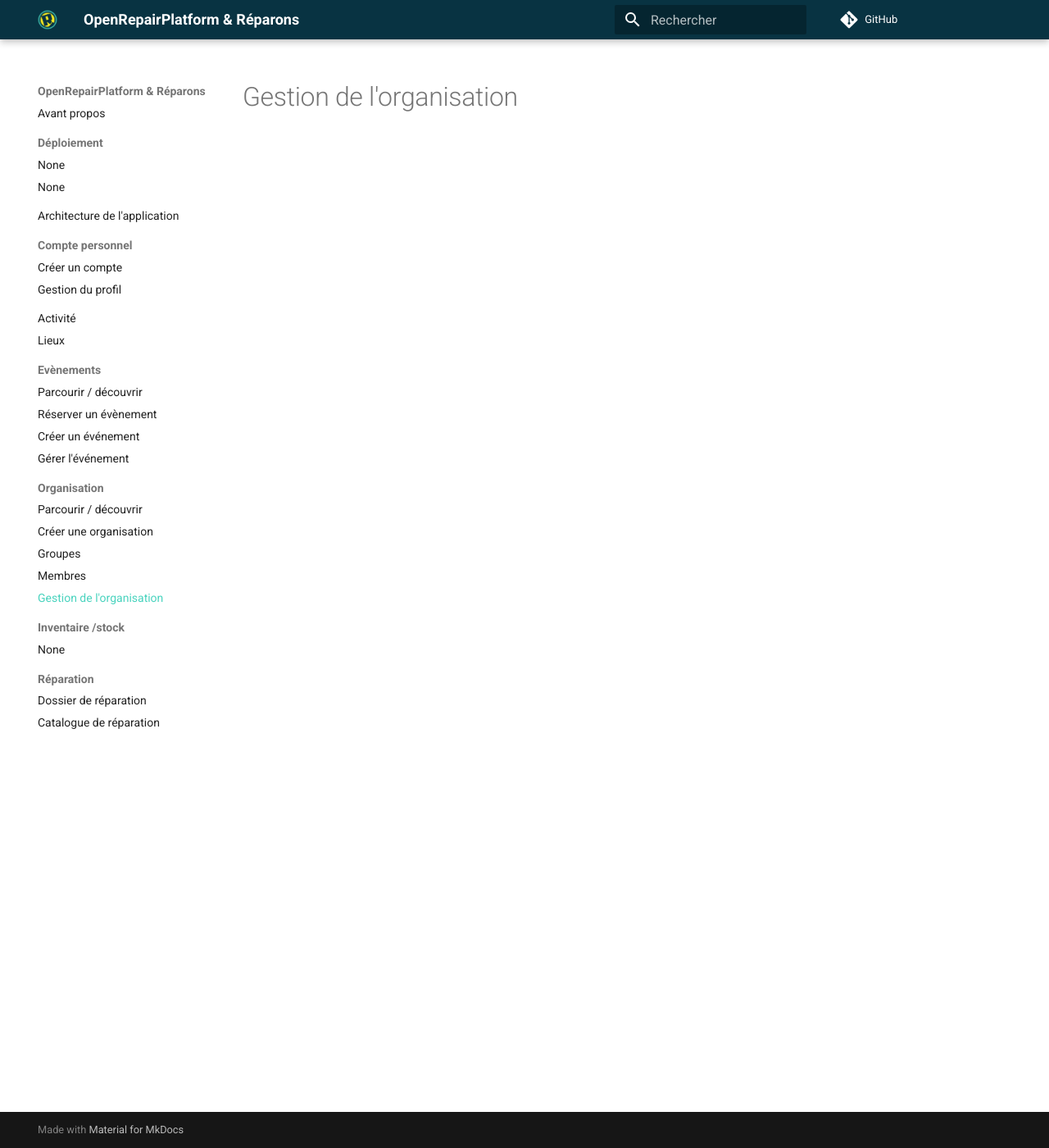
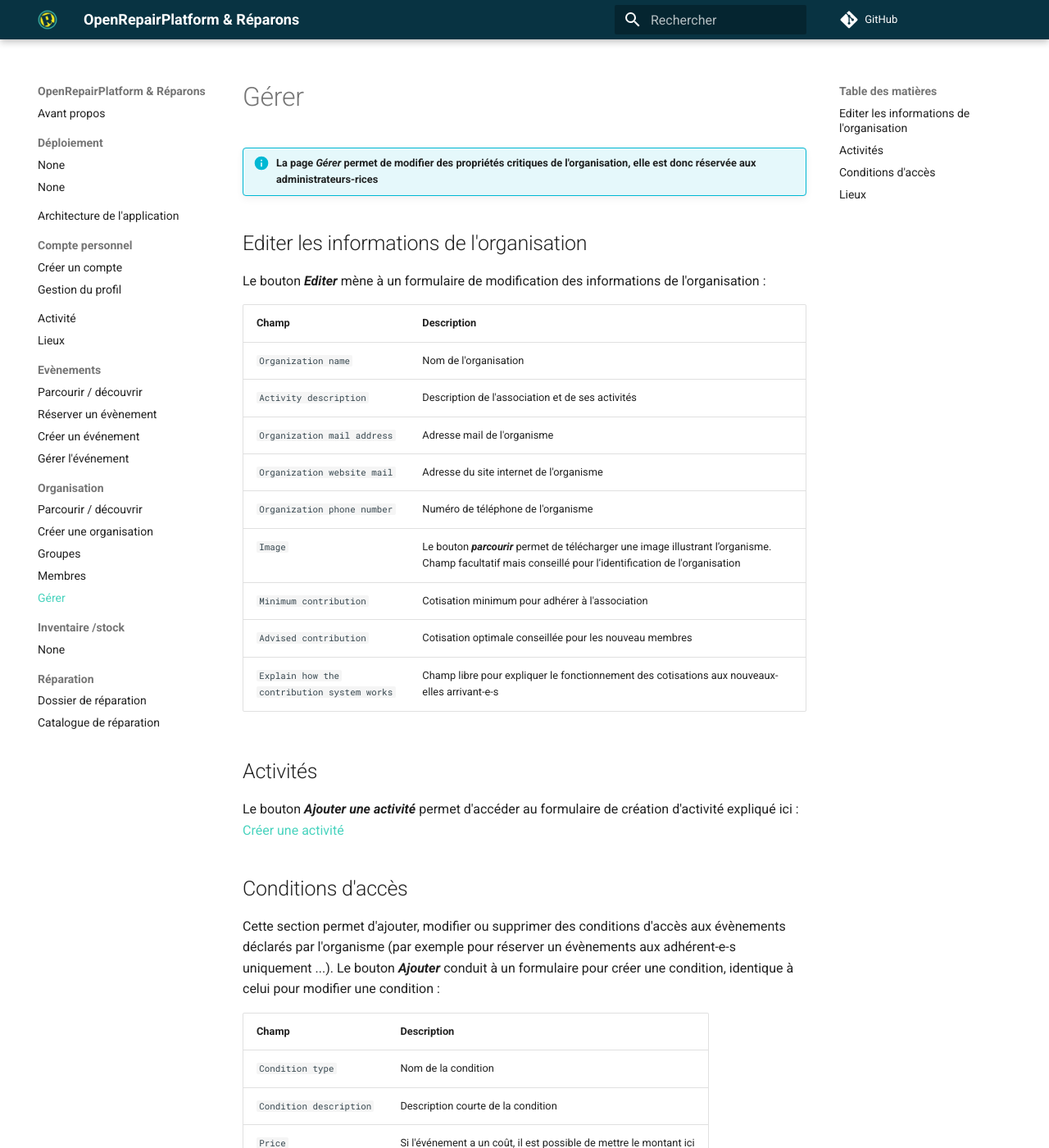
Before and after one commit to AtelierSoude/OpenRepairPlatform-docmentation, an MkDocs documentation site: the page built from docs/organization/manage.md, in a window 1280 px wide and 1400 px high. Shown: the whole window at 82% size. Built offline with MkDocs 1.6.1 and Material for MkDocs 9.7.7, drawn with Linux system fonts in a browser that asks for light colours; nearby versions of some CDN libraries; comment, search, counter and statistics services are not loaded.

Commit message:
added "gerer" content from the organization section

````diff
--- a/docs/organization/manage.md
+++ b/docs/organization/manage.md
@@ -1 +1,36 @@
-# Gestion de l'organisation
+# Gérer
+
+!!! info "La page ***Gérer*** permet de modifier des propriétés critiques de l'organisation, elle est donc réservée aux administrateurs-rices"
+
+## Editer les informations de l'organisation
+
+Le bouton ***Editer*** mène à un formulaire de modification des informations de l'organisation :
+
+| Champ                                           | Description                                             |
+|:------------------------------------------------|:--------------------------------------------------------|
+| ```Organization name```                         | Nom de l'organisation                                   |
+| ```Activity description```                      | Description de l'association et de ses activités        |
+| ```Organization mail address```                 | Adresse mail de l'organisme                             |
+| ```Organization website mail```                 | Adresse du site internet de l'organisme                 |
+| ```Organization phone number```                 | Numéro de téléphone de l'organisme                      |
+| ```Image```                                     | Le bouton ***parcourir***  permet de télécharger une image illustrant l’organisme. Champ facultatif mais conseillé pour l’identification de l'organisation |
+| ```Minimum contribution```                      | Cotisation minimum pour adhérer à l'association         |
+| ```Advised contribution```                      | Cotisation optimale conseillée pour les nouveau membres |
+| ```Explain how the contribution system works``` | Champ libre pour expliquer le fonctionnement des cotisations aux nouveaux-elles arrivant-e-s |
+
+## Activités
+
+Le bouton ***Ajouter une activité*** permet d'accéder au formulaire de création d'activité expliqué ici : [Créer une activité](../activity.md#Créer-une-activité)
+
+## Conditions d'accès
+
+Cette section permet d'ajouter, modifier ou supprimer des conditions d'accès aux évènements déclarés par l'organisme (par exemple pour réserver un évènements aux adhérent-e-s uniquement ...). Le bouton ***Ajouter*** conduit à un formulaire pour créer une condition, identique à celui pour modifier une condition :
+
+| Champ                                           | Description                                                        |
+|:------------------------------------------------|:-------------------------------------------------------------------|
+| ```Condition type```                            | Nom de la condition                                                |
+| ```Condition description```                     | Description courte de la condition                                 |
+| ```Price```                                     | Si l'événement a un coût, il est possible de mettre le montant ici |
+
+
+## Lieux
````
